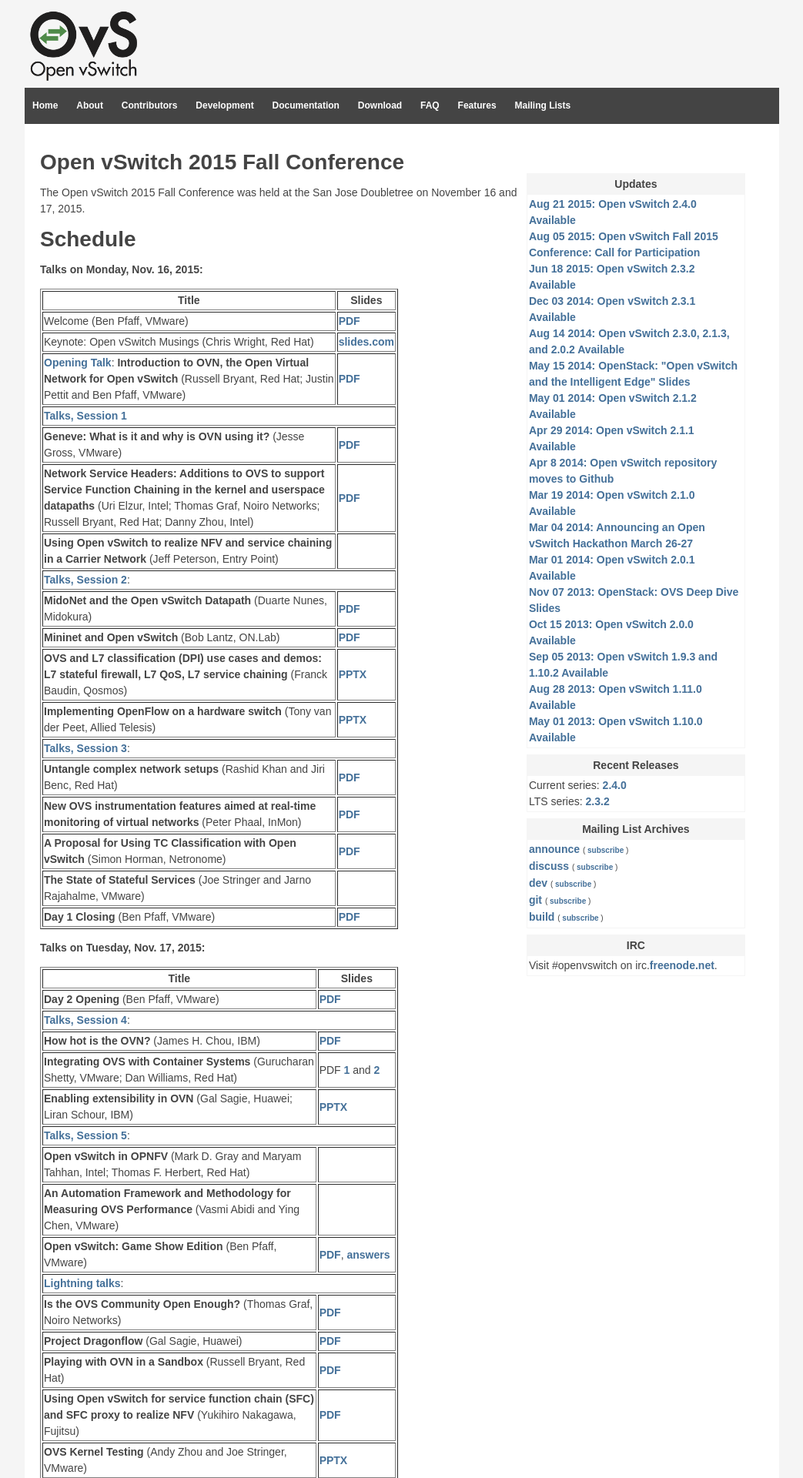
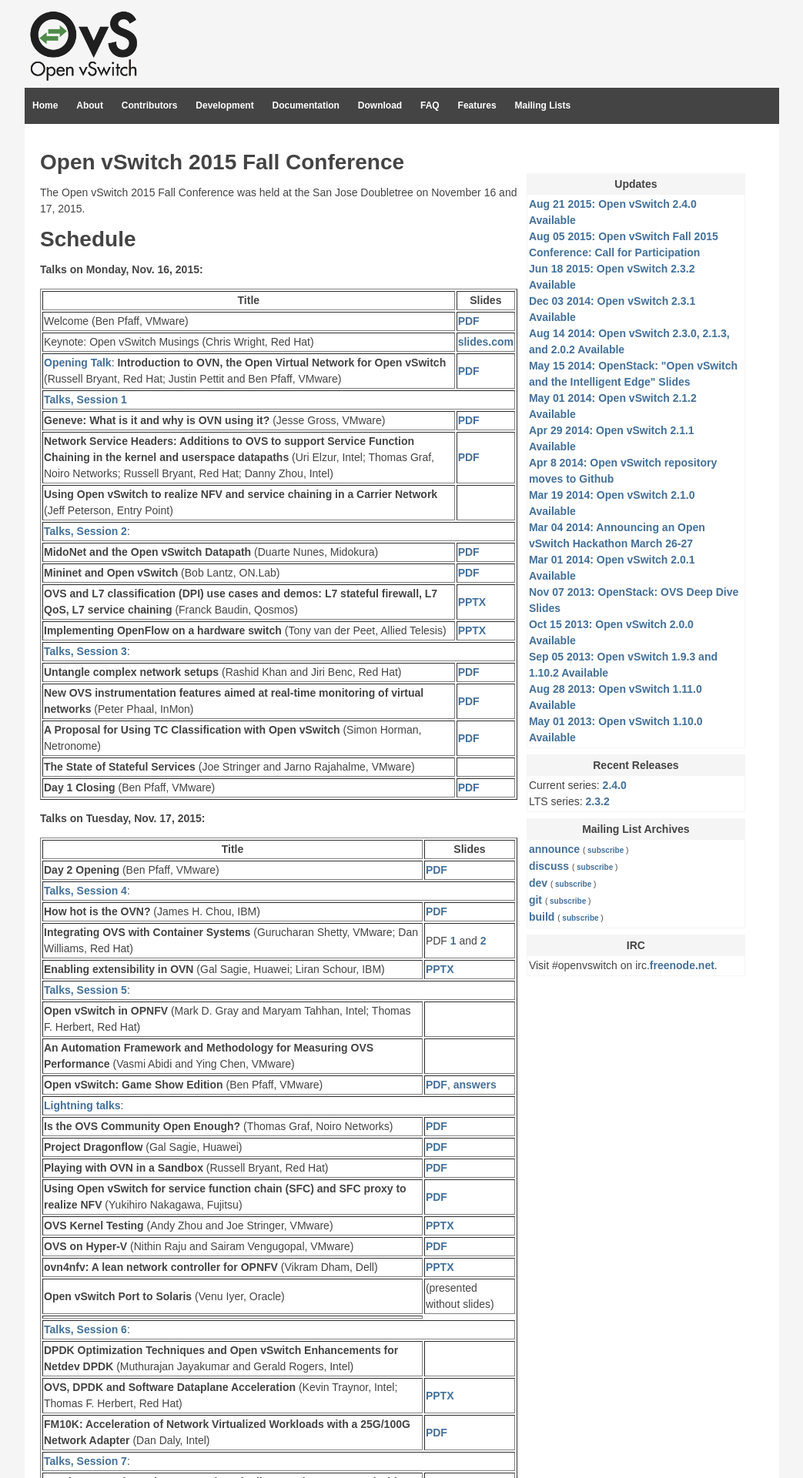
Before and after one commit to openvswitch/openvswitch.github.io, a Jekyll site: the page built from support/ovscon2015/index.html, in a window 1280 px wide. Shown: the top 1920 px of the page at 77% size, without its empty margins (118-1161 px from the left). Built offline with Jekyll 4.4.1, drawn with Linux system fonts in a browser that asks for light colours.

Commit message:
ovscon2015: Style tweak.

```diff
--- a/support/ovscon2015/index.html
+++ b/support/ovscon2015/index.html
@@ -23,7 +23,7 @@
 <h1>Schedule</h1>
 
 <p><a name="day1">Talks on Monday, Nov. 16, 2015:</a></p>
-<table border=1 width="75%">
+<table border=1>
   <tr>
     <th>Title</th>
     <th>Slides</th>
@@ -142,7 +142,7 @@
 </table>
 
 <p><a name="day2">Talks on Tuesday, Nov. 17, 2015:</a></p>
-<table border=1 width="75%">
+<table border=1>
   <tr>
     <th>Title</th>
     <th>Slides</th>
```
